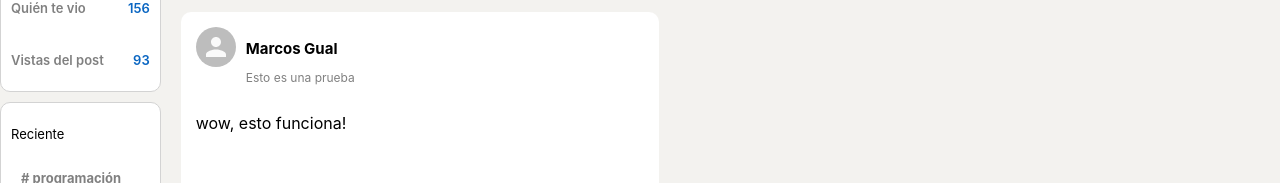
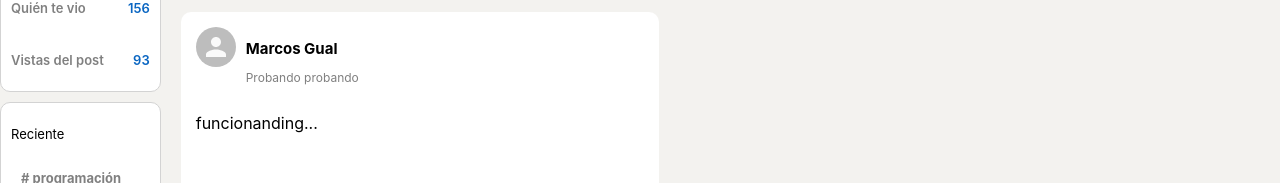
Before and after one commit to MarcosGual/social-app-react, a React (Create React App) app in the folder mock-social-app/: page / in a window 1280 px wide. Shown: the part 311-494 px from the top of the page. Built offline with nearby package versions, Linux system fonts and the light colour scheme.

Commit message:
agregando posts

```diff
--- a/mock-social-app/public/index.html
+++ b/mock-social-app/public/index.html
@@ -2,14 +2,14 @@
 <html lang="en">
   <head>
     <meta charset="utf-8" />
-    <link rel="icon" href="%PUBLIC_URL%/favicon.ico" />
+    <link rel="icon" href="favicon.ico" />
     <meta name="viewport" content="width=device-width, initial-scale=1" />
     <meta name="theme-color" content="#000000" />
     <meta
       name="description"
       content="Web site created using create-react-app"
     />
-    <link rel="apple-touch-icon" href="%PUBLIC_URL%/logo192.png" />
+    <link rel="apple-touch-icon" href="%PUBLIC_URL%/linkedin.pn" />
     <!--
       manifest.json provides metadata used when your web app is installed on a
       user's mobile device or desktop. See https://developers.google.com/web/fundamentals/web-app-manifest/
--- a/mock-social-app/src/Feed.js
+++ b/mock-social-app/src/Feed.js
@@ -9,6 +9,11 @@ import Post from "./Post";
 function Feed() {
     const [posts, setPosts] = useState([]);
 
+    const enviarPost=(event)=>{
+        event.preventDefault();
+
+    }
+
     return (
         <div className="feed">
             <div className='feed__contenedorInput'>
@@ -16,7 +21,7 @@ function Feed() {
                     <CreateIcon />
                     <form>
                         <input type="text" />
-                        <button type="submit">Enviar</button>
+                        <button type="submit" onClick={enviarPost}>Enviar</button>
                     </form>
                     <div className="feed__opcionesInput">
                         <OpcionInput Icon={ImageIcon} titulo='Foto' color='#70B5F9' />
@@ -29,8 +34,8 @@ function Feed() {
             {posts.map((post) => (
                 <Post />
             ))}
-            <Post nombre='Marcos Gual' descripcion='Esto es una prueba'
-                mensaje='wow, esto funciona!' />
+            <Post nombre='Marcos Gual' descripcion='Probando probando'
+                mensaje='funcionanding...' />
         </div>
     );
 }
--- a/mock-social-app/src/Post.css
+++ b/mock-social-app/src/Post.css
@@ -29,4 +29,5 @@
 
 .post__botones{
     display: flex;
+    justify-content: space-evenly;
 }
```
Also changed, not shown: mock-social-app/public/linkedin.png (added), 1 other file (tests, documents, lock files or other folders).
